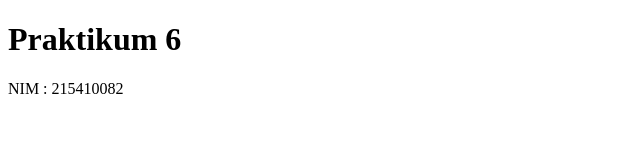
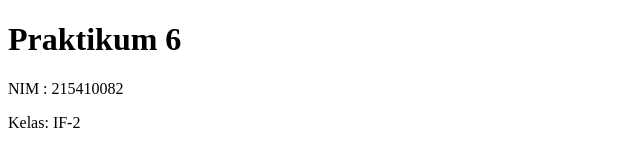
Before and after one commit to TheAncestral/Praktikum-6, a plain HTML site: page index.html in a window 1280 px wide. Shown: the full height of the page, 0-640 px from the left. Drawn offline with Linux system fonts and the light colour scheme.

Commit message:
Menambahkan kelas ke file index.html

```diff
--- a/index.html
+++ b/index.html
@@ -3,5 +3,6 @@
 <body>
 <h1>Praktikum 6</h1>
 <p>NIM 	: 215410082</p>
+<p>Kelas: IF-2</p>
 </body>
 </html>
```
